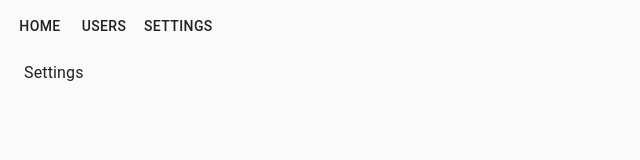
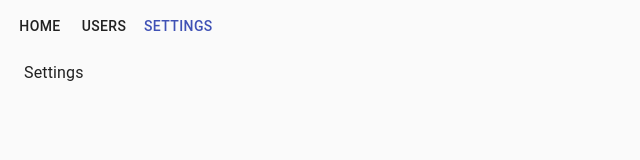
Before and after one commit to eliseuvideira/react-material-ui-cookbook, a React app: page /settings in a window 1280 px wide. Shown: the top 160 px of the page, without its empty margins (0-640 px from the left). Built offline with nearby package versions, Linux system fonts and the light colour scheme.

Commit message:
Creating a component NavButton that visually indicates which page is currently active

```diff
--- a/src/components/Page.tsx
+++ b/src/components/Page.tsx
@@ -1,7 +1,20 @@
 import React from 'react';
 import { makeStyles } from '@material-ui/core/styles';
-import { CssBaseline, Grid, Button, Typography } from '@material-ui/core';
-import { BrowserRouter, Link, Switch, Route } from 'react-router-dom';
+import {
+  CssBaseline,
+  Grid,
+  Button,
+  Typography,
+  ButtonProps,
+} from '@material-ui/core';
+import {
+  BrowserRouter,
+  Link,
+  Switch,
+  Route,
+  LinkProps,
+} from 'react-router-dom';
+import PropTypes from 'prop-types';
 
 const useStyles = makeStyles((theme) => ({
   root: {
@@ -15,6 +28,27 @@ const useStyles = makeStyles((theme) => ({
   },
 }));
 
+const NavButton: React.FC<
+  {
+    color: 'inherit' | 'primary' | 'secondary' | 'default';
+  } & LinkProps &
+    ButtonProps
+> = ({ color, ...props }) => (
+  <Switch>
+    <Route
+      exact
+      path={props.to as string}
+      render={() => <Button color={color} component={Link} {...props} />}
+    />
+    <Route path="/" render={() => <Button component={Link} {...props} />} />
+  </Switch>
+);
+
+NavButton.propTypes = {
+  color: PropTypes.any.isRequired,
+  to: PropTypes.any,
+};
+
 const Page = () => {
   const classes = useStyles();
 
@@ -26,19 +60,19 @@ const Page = () => {
           <Grid item>
             <Grid container>
               <Grid item>
-                <Button component={Link} to="/">
+                <NavButton color="primary" component={Link} to="/">
                   Home
-                </Button>
+                </NavButton>
               </Grid>
               <Grid item>
-                <Button component={Link} to="/users">
+                <NavButton color="primary" component={Link} to="/users">
                   Users
-                </Button>
+                </NavButton>
               </Grid>
               <Grid item>
-                <Button component={Link} to="/settings">
+                <NavButton color="primary" component={Link} to="/settings">
                   Settings
-                </Button>
+                </NavButton>
               </Grid>
             </Grid>
           </Grid>
```
